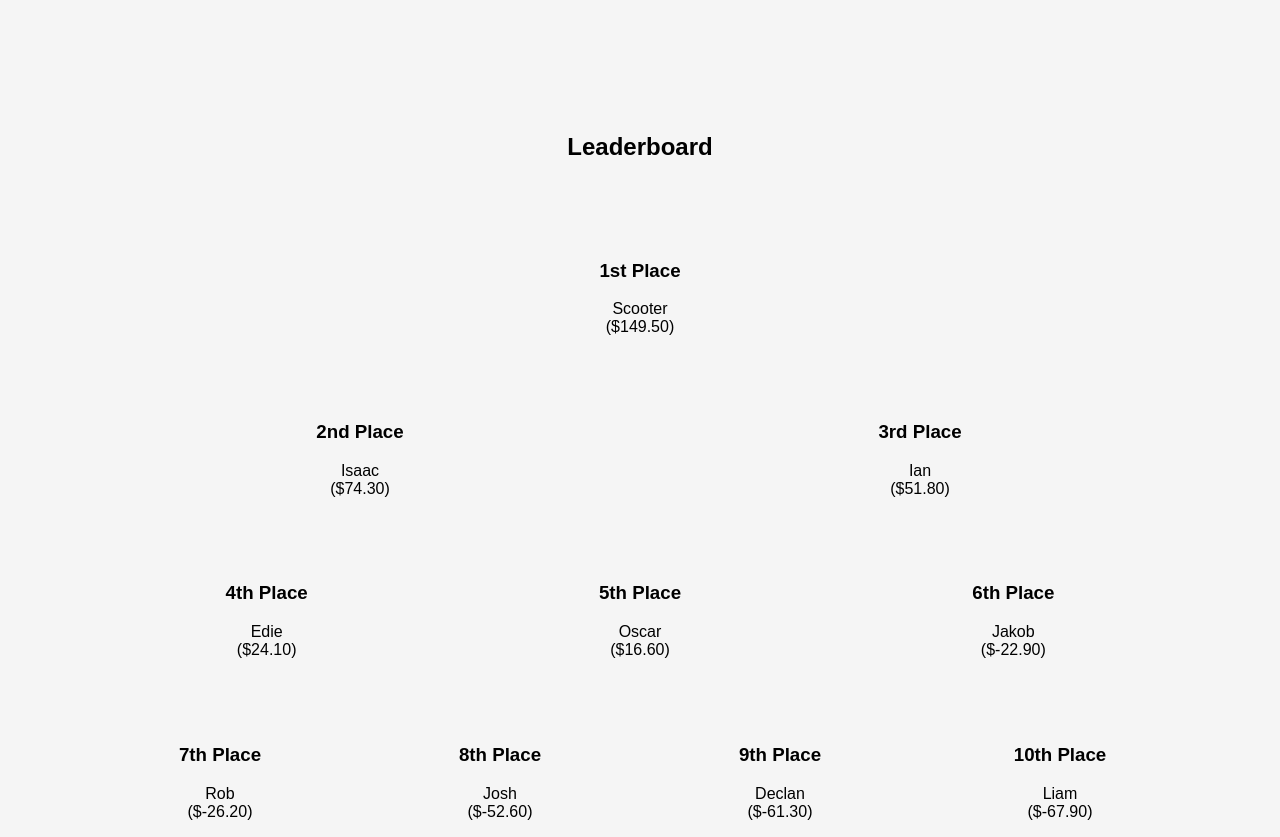
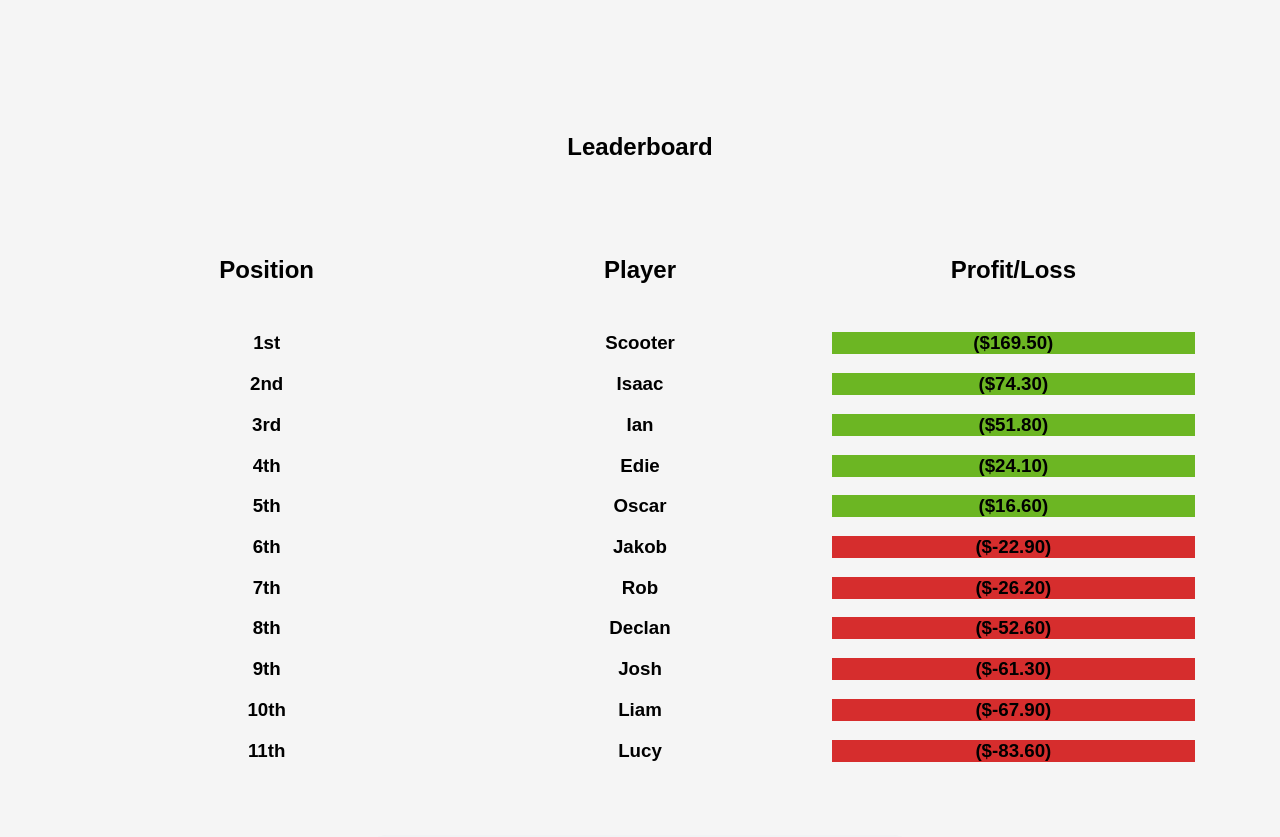
Before and after one commit to isaac-james-scott/poker_site, a plain HTML site: page index.html in a window 1280 px wide. Shown: the part 115-952 px from the top of the page. Drawn offline with Linux system fonts and the light colour scheme.

Commit message:
Add files via upload

```diff
--- a/index.html
+++ b/index.html
@@ -23,67 +23,70 @@
         <h1>Leaderboard</h1>
     </section>
 
+    <!--New LB Table-->
+
     <div class="container-1">
         <div class="box-1">
-            <h3>1st Place</h3>
-            <p>Scooter <br>($149.50)</p>
+            <h2>Position</h2>
         </div>
-    </div>
 
-    <div class="container-1">
         <div class="box-2">
-            <h3>2nd Place</h3>
-            <p>Isaac <br>($74.30)</p>
+            <h2>Player</h2>
         </div>
+
         <div class="box-3">
-            <h3>3rd Place</h3>
-            <p>Ian <br>($51.80)</p>
+            <h2>Profit/Loss</h2>
         </div>
     </div>
 
     <div class="container-1">
         <div class="box-1">
-            <h3>4th Place</h3>
-            <p>Edie <br>($24.10)</p>
+            <h3>1st</h3>
+            <h3>2nd</h3>
+            <h3>3rd</h3>
+            <h3>4th</h3>
+            <h3>5th</h3>
+            <h3>6th</h3>
+            <h3>7th</h3>
+            <h3>8th</h3>
+            <h3>9th</h3>
+            <h3>10th</h3>
+            <h3>11th</h3>
         </div>
+
         <div class="box-2">
-            <h3>5th Place</h3>
-            <p>Oscar <br>($16.60)</p>
+            <h3>Scooter</h3>
+            <h3>Isaac</h3>
+            <h3>Ian</h3>
+            <h3>Edie</h3>
+            <h3>Oscar</h3>
+            <h3>Jakob</h3>
+            <h3>Rob</h3>
+            <h3>Declan</h3>
+            <h3>Josh</h3>
+            <h3>Liam</h3>
+            <h3>Lucy</h3>
         </div>
+
         <div class="box-3">
-            <h3>6th Place</h3>
-            <p>Jakob <br>($-22.90)</p>
-        </div>
-    </div>
+            <h3 class="positive">($169.50)</h3>
+            <h3 class="positive">($74.30)</h3>
+            <h3 class="positive">($51.80)</h3>
+            <h3 class="positive">($24.10)</h3>
+            <h3 class="positive">($16.60)</h3>
+            <h3 class="negative">($-22.90)</h3>
+            <h3 class="negative">($-26.20)</h3>
+            <h3 class="negative">($-52.60)</h3>
+            <h3 class="negative">($-61.30)</h3>
+            <h3 class="negative">($-67.90)</h3>
+            <h3 class="negative">($-83.60)</h3>
 
-    <div class="container-1">
-        <div class="box-1">
-            <h3>7th Place</h3>
-            <p>Rob <br>($-26.20)</p>
-        </div>
-        <div class="box-2">
-            <h3>8th Place</h3>
-            <p>Josh <br>($-52.60)</p>
-        </div>
-        <div class="box-3">
-            <h3>9th Place</h3>
-            <p>Declan <br>($-61.30)</p>
-        </div>
-        <div class="box-4">
-            <h3>10th Place</h3>
-            <p>Liam <br>($-67.90)</p>
-        </div>
-    </div>
 
-    <div class="container-1">
-        <div class="box-1">
-            <h3>11th Place</h3>
-            <p>Lucy <br>($-83.60)</p>
         </div>
     </div>
 
     <audio controls autoplay>
-        <source src="Classic Country Nightcore - The Gambler.mp3" type="audio/mpeg">
+        <source src="Classic Country Nightcore - The Gambler.mp3">
       Your browser does not support the audio element.
       </audio>
 
@@ -92,7 +95,7 @@
     </section>
 
     <section class= "feature-box content">
-        <p>Lorem Ipsum is simply dummy text of the printing and typesetting industry. Lorem Ipsum has been the industry's standard dummy text ever since the 1500s, when an unknown printer took a galley of type and scrambled it to make a type specimen book. It has survived not only five centuries, but also the leap into electronic typesetting, remaining essentially unchanged. It was popularised in the 1960s with the release of Letraset sheets containing Lorem Ipsum passages, and more recently with desktop publishing software like Aldus PageMaker including versions of Lorem Ipsum.</p>
+        <p>TBA</p>
     </section>
 
     <img src="POKER_BABE.jpg" alt="Poker Babe" class= center>
--- a/main.css
+++ b/main.css
@@ -46,8 +46,7 @@ h1 {
 }
 
 .container-1 div {
-    padding: 10px;
-    padding-bottom: 40px;
+    padding: 5px;
     text-align: center;
 }
 
@@ -59,6 +58,7 @@ h1 {
 
 .box-1{
     flex:1;
+    padding-bottom: 5px;
 }
 
 .box-2{
@@ -71,6 +71,14 @@ h1 {
 
 .box-4{
     flex:1;
+}
+
+.positive{
+    background-color: rgb(108, 182, 35);
+}
+
+.negative{
+    background-color: rgb(214, 45, 45);
 }
 
 .feature-image img {
```
